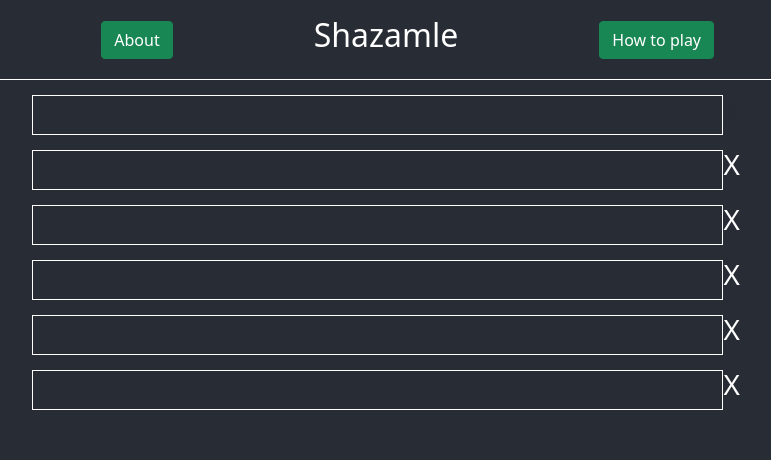
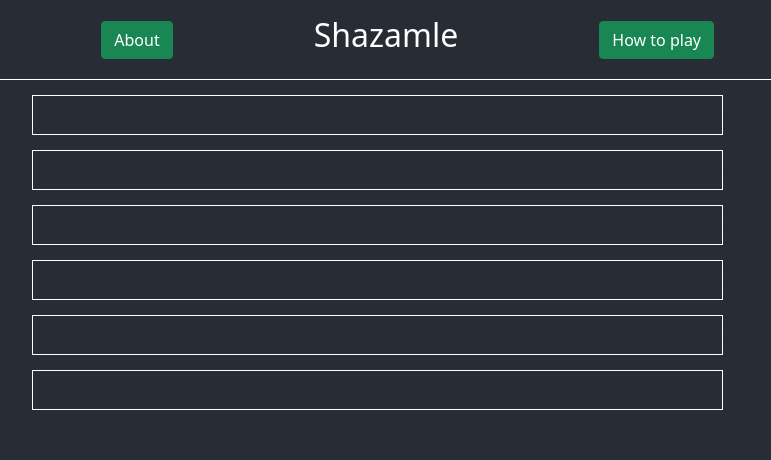
Before and after one commit to jgoler/Shazamle, a React (Create React App) app: page / in a window 1280 px wide. Shown: the top 460 px of the page, without its empty margins (254-1025 px from the left). Built offline with nearby package versions, Linux system fonts and the light colour scheme.

Commit message:
Added checkmarks and xs

```diff
--- a/src/App.js
+++ b/src/App.js
@@ -9,6 +9,7 @@ import 'bootstrap/dist/css/bootstrap.min.css';
 import { useState, useEffect, useRef } from 'react';
 import { BsPlayFill } from 'react-icons/bs';
 import { BsPauseFill } from 'react-icons/bs';
+import { FcCheckmark } from 'react-icons/fc';
 
 var data = require('./data/songs.json');
 function App() {
@@ -27,6 +28,12 @@ function App() {
   const [openEndLossModal, setOpenEndLossModal] = useState(false);
   const [disableButton, setDisableButton] = useState(true);
   const [displayFirstX, setDisplayFirstX] = useState(false);
+  const [displaySecondX, setDisplaySecondX] = useState(false);
+  const [displayThirdX, setDisplayThirdX] = useState(false);
+  const [displayFourthX, setDisplayFourthX] = useState(false);
+  const [displayFifthX, setDisplayFifthX] = useState(false);
+  const [displaySixthX, setDisplaySixthX] = useState(false);
+  const [displayCheckmark, setDisplayCheckmark] = useState(null);
 
   const searchSongs = async searchText => {
     //console.log(data);
@@ -70,6 +77,7 @@ function App() {
       if (curSearch === correctAnswer) {
         console.log('Correct answer, the game is over.');
         setOpenEndModal(true);
+        setDisplayCheckmark(1);
       } else {
         setDisplayFirstX(true);
       }
@@ -79,6 +87,9 @@ function App() {
       if (curSearch === correctAnswer) {
         console.log('Correct answer, the game is over.');
         setOpenEndModal(true);
+        setDisplayCheckmark(2);
+      } else {
+        setDisplaySecondX(true);
       }
       setSecondGuess(curSearch);
       setDisableButton(true);
@@ -86,6 +97,9 @@ function App() {
       if (curSearch === correctAnswer) {
         console.log('Correct answer, the game is over.');
         setOpenEndModal(true);
+        setDisplayCheckmark(3);
+      } else {
+        setDisplayThirdX(true);
       }
       setThirdGuess(curSearch);
       setDisableButton(true);
@@ -93,6 +107,9 @@ function App() {
       if (curSearch === correctAnswer) {
         console.log('Correct answer, the game is over.');
         setOpenEndModal(true);
+        setDisplayCheckmark(4);
+      } else {
+        setDisplayFourthX(true);
       }
       setFourthGuess(curSearch);
       setDisableButton(true);
@@ -100,6 +117,9 @@ function App() {
       if (curSearch === correctAnswer) {
         console.log('Correct answer, the game is over.');
         setOpenEndModal(true);
+        setDisplayCheckmark(5);
+      } else {
+        setDisplayFifthX(true);
       }
       setFifthGuess(curSearch);
       setDisableButton(true);
@@ -107,8 +127,10 @@ function App() {
       if (curSearch === correctAnswer) {
         console.log('Correct answer, the game is over.');
         setOpenEndModal(true);
+        setDisplayCheckmark(6);
       } else {
         setOpenEndLossModal(true);
+        setDisplaySixthX(true);
       }
       setSixthGuess(curSearch);
       setDisableButton(true);
@@ -122,6 +144,7 @@ function App() {
     setSearch(`${text} by ${text_two}`);
     console.log(`Clicked on ${text}`);
     setDisableButton(false);
+    setAutoCompleteSongs([]);
   };
   return (
     <div className='App'>
@@ -158,29 +181,61 @@ function App() {
             <GuessBox name={firstGuess}></GuessBox>
             {displayFirstX ? (
               <h3 style={{ color: 'red' }}>X</h3>
+            ) : displayCheckmark === 1 ? (
+              <FcCheckmark size={30} />
             ) : (
               <h3 style={{ color: '#282c34' }}>X</h3>
             )}
           </div>
           <div className='IndividualGuessContainer'>
             <GuessBox name={secondGuess}></GuessBox>
-            <h3>X</h3>
+            {displaySecondX ? (
+              <h3 style={{ color: 'red' }}>X</h3>
+            ) : displayCheckmark === 2 ? (
+              <FcCheckmark size={30} />
+            ) : (
+              <h3 style={{ color: '#282c34' }}>X</h3>
+            )}
           </div>
           <div className='IndividualGuessContainer'>
             <GuessBox name={thirdGuess}></GuessBox>
-            <h3>X</h3>
+            {displayThirdX ? (
+              <h3 style={{ color: 'red' }}>X</h3>
+            ) : displayCheckmark === 3 ? (
+              <FcCheckmark size={30} />
+            ) : (
+              <h3 style={{ color: '#282c34' }}>X</h3>
+            )}
           </div>
           <div className='IndividualGuessContainer'>
             <GuessBox name={fourthGuess}></GuessBox>
-            <h3>X</h3>
+            {displayFourthX ? (
+              <h3 style={{ color: 'red' }}>X</h3>
+            ) : displayCheckmark === 4 ? (
+              <FcCheckmark size={30} />
+            ) : (
+              <h3 style={{ color: '#282c34' }}>X</h3>
+            )}
           </div>
           <div className='IndividualGuessContainer'>
             <GuessBox name={fifthGuess}></GuessBox>
-            <h3>X</h3>
+            {displayFifthX ? (
+              <h3 style={{ color: 'red' }}>X</h3>
+            ) : displayCheckmark === 5 ? (
+              <FcCheckmark size={30} />
+            ) : (
+              <h3 style={{ color: '#282c34' }}>X</h3>
+            )}
           </div>
           <div className='IndividualGuessContainer'>
             <GuessBox name={sixthGuess}></GuessBox>
-            <h3>X</h3>
+            {displaySixthX ? (
+              <h3 style={{ color: 'red' }}>X</h3>
+            ) : displayCheckmark === 6 ? (
+              <FcCheckmark size={30} />
+            ) : (
+              <h3 style={{ color: '#282c34' }}>X</h3>
+            )}
           </div>
         </div>
         <div className='button-container'>
--- a/src/components/EndModal.js
+++ b/src/components/EndModal.js
@@ -8,7 +8,7 @@ function EndModal({ closeModal }) {
           <button onClick={() => closeModal(false)}>X</button>
         </div>
         <div className='title'>
-          <h1>Congratulations!</h1>
+          <h1 style={{ color: '#33cc33' }}>Congratulations!</h1>
         </div>
         <div className='body'>
           <p>
```
